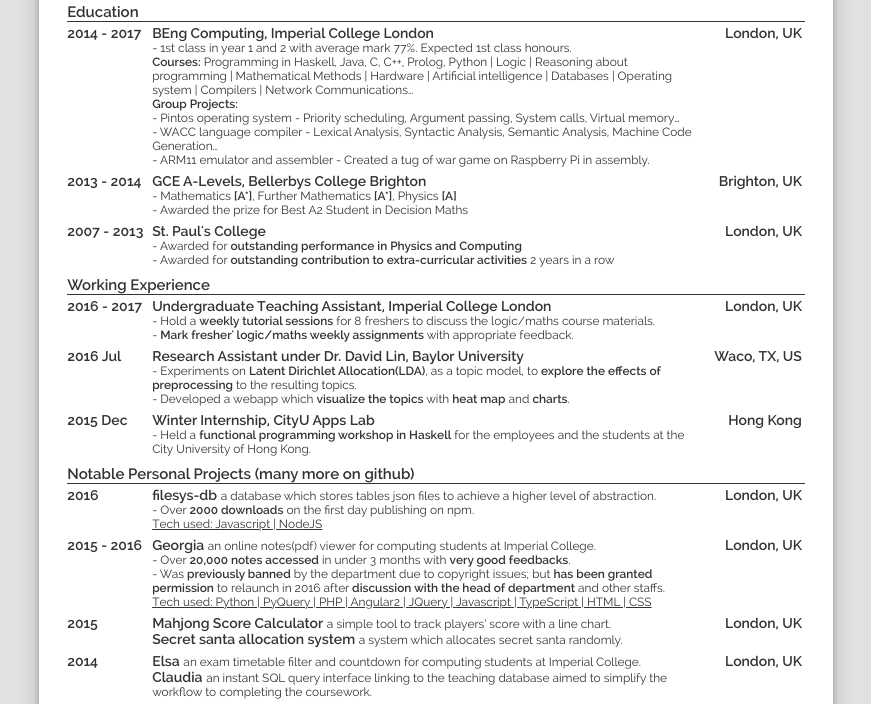
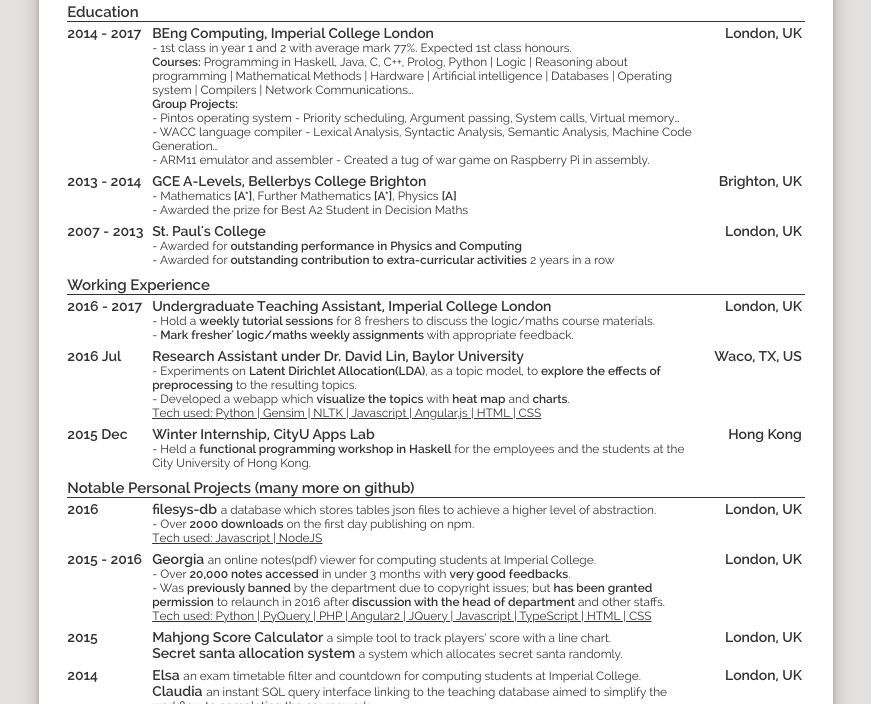
Before and after one commit to ycmjason/curriculum-vitae, a website: page public/index.html in a window 1280 px wide. Shown: the part 96-800 px from the top of the page, without its empty margins (204-1075 px from the left). Drawn offline with nearby package versions, Linux system fonts and the light colour scheme.

Commit message:
added tech used in baylor

```diff
--- a/public/index.html
+++ b/public/index.html
@@ -92,6 +92,7 @@
                   <li>Experiments on <a href="https://en.wikipedia.org/wiki/Latent_Dirichlet_allocation"><b>Latent Dirichlet Allocation(LDA)</b></a>, as a topic model, to <b>explore the effects of preprocessing</b> to the resulting topics.</li>
                   <li><a href="https://topic-visualise.herokuapp.com/">Developed a webapp which <b>visualize the topics</b> with <b>heat map</b> and <b>charts</b>.</a></li>
                 </ul>
+                <u>Tech used: Python | Gensim | NLTK | Javascript | Angular.js | HTML | CSS</u>
               </small>
             </td>
             <td>Waco, TX, US</td>
```
